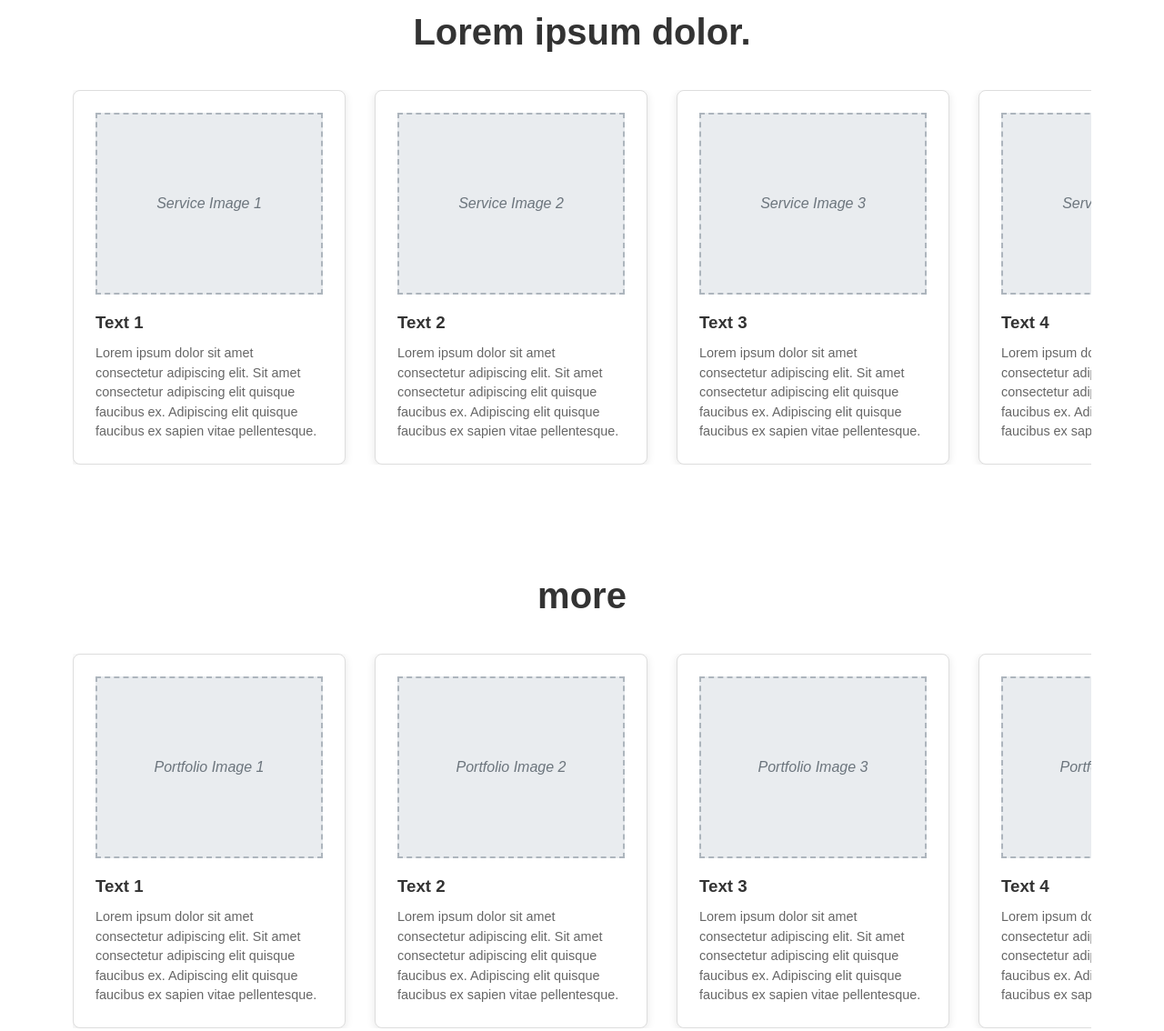
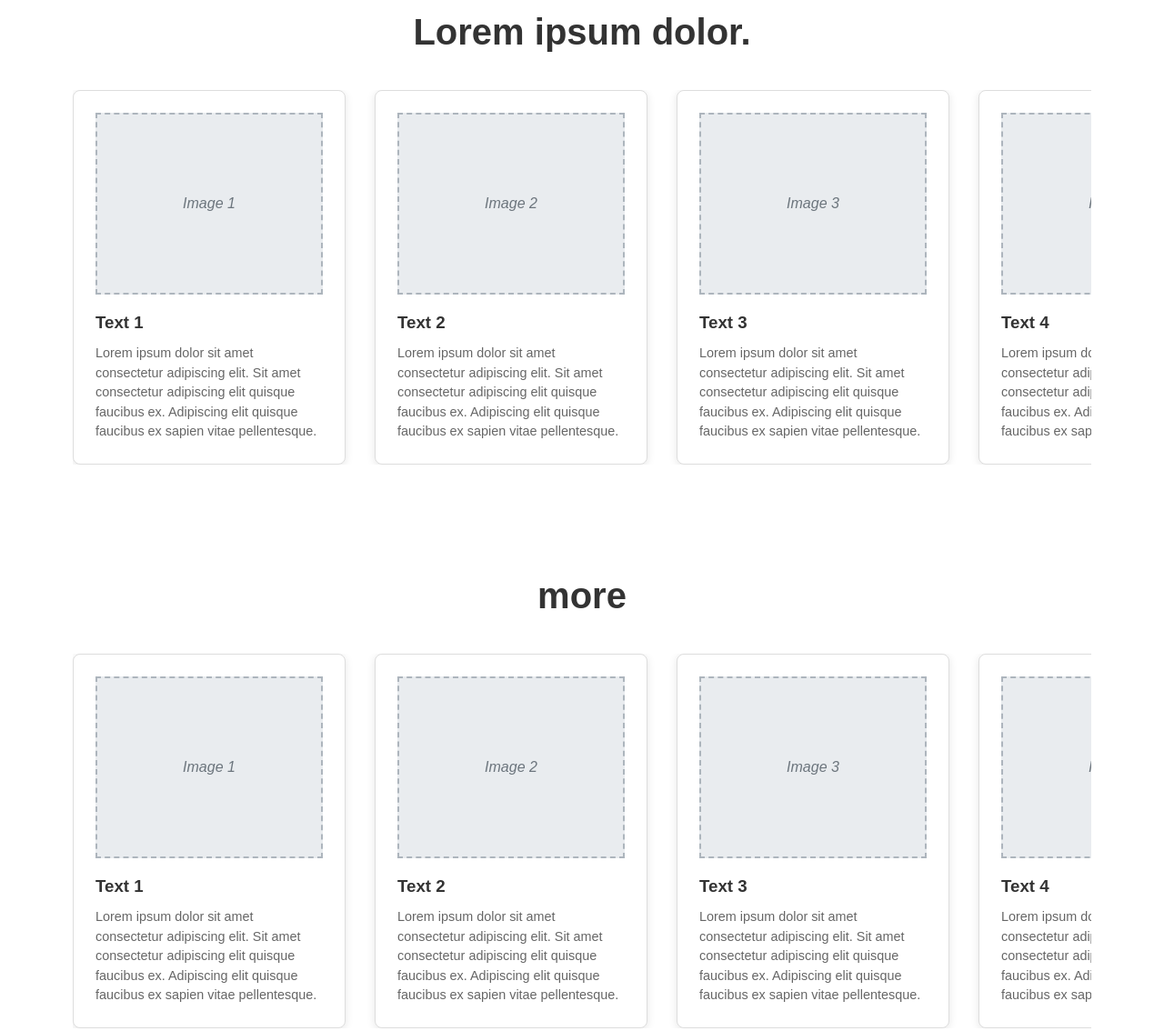
Before and after one commit to Zoltr44k/STL, a plain HTML site: page index.html in a window 1280 px wide. Shown: the part 877-2011 px from the top of the page at 91% size. Drawn offline with Linux system fonts and the light colour scheme.

Commit message:
Update index.html

```diff
--- a/index.html
+++ b/index.html
@@ -49,27 +49,27 @@
                 </div>
                 <div class="slider-wrapper" id="slider1">
                     <div class="content-box">
-                        <div class="image-placeholder" data-text="Service Image 1"></div>
+                        <div class="image-placeholder" data-text="Image 1"></div>
                         <h3>Text 1</h3>
                         <p>Lorem ipsum dolor sit amet consectetur adipiscing elit. Sit amet consectetur adipiscing elit quisque faucibus ex. Adipiscing elit quisque faucibus ex sapien vitae pellentesque.</p>
                     </div>
                     <div class="content-box">
-                        <div class="image-placeholder" data-text="Service Image 2"></div>
+                        <div class="image-placeholder" data-text="Image 2"></div>
                         <h3>Text 2</h3>
                         <p>Lorem ipsum dolor sit amet consectetur adipiscing elit. Sit amet consectetur adipiscing elit quisque faucibus ex. Adipiscing elit quisque faucibus ex sapien vitae pellentesque.</p>
                     </div>
                     <div class="content-box">
-                        <div class="image-placeholder" data-text="Service Image 3"></div>
+                        <div class="image-placeholder" data-text="Image 3"></div>
                         <h3>Text 3</h3>
                         <p>Lorem ipsum dolor sit amet consectetur adipiscing elit. Sit amet consectetur adipiscing elit quisque faucibus ex. Adipiscing elit quisque faucibus ex sapien vitae pellentesque.</p>
                     </div>
                     <div class="content-box">
-                        <div class="image-placeholder" data-text="Service Image 4"></div>
+                        <div class="image-placeholder" data-text="Image 4"></div>
                         <h3>Text 4</h3>
                         <p>Lorem ipsum dolor sit amet consectetur adipiscing elit. Sit amet consectetur adipiscing elit quisque faucibus ex. Adipiscing elit quisque faucibus ex sapien vitae pellentesque.</p>
                     </div>
                     <div class="content-box">
-                        <div class="image-placeholder" data-text="Service Image 5"></div>
+                        <div class="image-placeholder" data-text="Image 5"></div>
                         <h3>Text 5</h3>
                         <p>Lorem ipsum dolor sit amet consectetur adipiscing elit. Sit amet consectetur adipiscing elit quisque faucibus ex. Adipiscing elit quisque faucibus ex sapien vitae pellentesque.</p>
                     </div>
@@ -89,27 +89,27 @@
                 </div>
                 <div class="slider-wrapper" id="slider2">
                     <div class="content-box">
-                        <div class="image-placeholder" data-text="Portfolio Image 1"></div>
+                        <div class="image-placeholder" data-text="Image 1"></div>
                         <h3>Text 1</h3>
                         <p>Lorem ipsum dolor sit amet consectetur adipiscing elit. Sit amet consectetur adipiscing elit quisque faucibus ex. Adipiscing elit quisque faucibus ex sapien vitae pellentesque.</p>
                     </div>
                     <div class="content-box">
-                        <div class="image-placeholder" data-text="Portfolio Image 2"></div>
+                        <div class="image-placeholder" data-text="Image 2"></div>
                         <h3>Text 2</h3>
                         <p>Lorem ipsum dolor sit amet consectetur adipiscing elit. Sit amet consectetur adipiscing elit quisque faucibus ex. Adipiscing elit quisque faucibus ex sapien vitae pellentesque.</p>
                     </div>
                     <div class="content-box">
-                        <div class="image-placeholder" data-text="Portfolio Image 3"></div>
+                        <div class="image-placeholder" data-text="Image 3"></div>
                         <h3>Text 3</h3>
                         <p>Lorem ipsum dolor sit amet consectetur adipiscing elit. Sit amet consectetur adipiscing elit quisque faucibus ex. Adipiscing elit quisque faucibus ex sapien vitae pellentesque.</p>
                     </div>
                     <div class="content-box">
-                        <div class="image-placeholder" data-text="Portfolio Image 4"></div>
+                        <div class="image-placeholder" data-text="Image 4"></div>
                         <h3>Text 4</h3>
                         <p>Lorem ipsum dolor sit amet consectetur adipiscing elit. Sit amet consectetur adipiscing elit quisque faucibus ex. Adipiscing elit quisque faucibus ex sapien vitae pellentesque.</p>
                     </div>
                     <div class="content-box">
-                        <div class="image-placeholder" data-text="Portfolio Image 5"></div>
+                        <div class="image-placeholder" data-text="Image 5"></div>
                         <h3>Text 5</h3>
                         <p>Lorem ipsum dolor sit amet consectetur adipiscing elit. Sit amet consectetur adipiscing elit quisque faucibus ex. Adipiscing elit quisque faucibus ex sapien vitae pellentesque.</p>
                     </div>
@@ -131,8 +131,6 @@
             <div class="footer-box">
                 <h4>Impressum</h4>
                 <p><strong>Company:</strong> -</p>
-                <p><strong>Registration:</strong> -</p>
-                <p><strong>VAT ID:</strong> -</p>
                 <p><strong>Responsible:</strong> -</p>
                 <p><strong>Legal Notice:</strong> -</p>
             </div>
```
